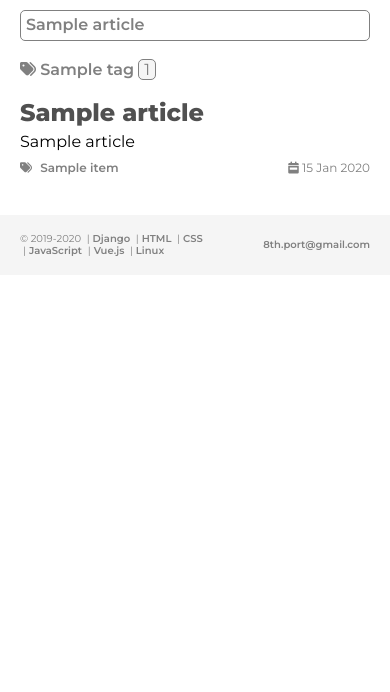
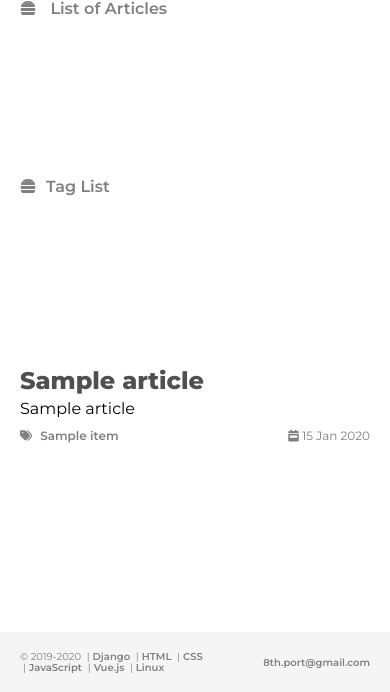
Before and after one commit to mebius01/anzim, a Django app: template templates/blog/blog.html in a window 390 px wide. Shown: the part 152-844 px from the top of the page. Run offline with Django 3.2, Linux system fonts and the light colour scheme; the template is opened without the code that fills it: most values are stand-ins (such as "Sample title", 1, 10 or a date in 2020); some libraries are stand-ins or nearby versions; some web fonts are replaced.

Commit message:
add toggle..

```diff
--- a/static/css/base.css
+++ b/static/css/base.css
@@ -63,7 +63,7 @@
     display: grid;
     grid-template-areas: "aside-left" "aside-right" "article";
     padding: 0 20px;
-    /* min-height: calc(100vh - 175px); */
+    min-height: calc(100vh - 212px);
 }
 
 /* .header {
@@ -152,10 +152,18 @@
     grid-area: aside-left;
     padding: 10px 0;
 }
-.link-block, .tags-title {
+.link-block, .tags {
     margin-top: 10px;
     margin-bottom: 10px;
     color: gray;
+}
+.tags__link{
+    padding: 5px;
+    color: gray;
+}
+.date{
+    color: #808080;
+    float: right;
 }
 .link-block {
     display: block;
@@ -183,14 +191,7 @@
     align-items: center;
     font-size: 12px;
 }
-.tag {
-    margin: 5px;
-    color: gray;
-}
-.date{
-    color: #808080;
-    float: right;
-}
+
 .pagination {
     justify-self: center;
     grid-area: paginator;
@@ -321,6 +322,9 @@
     .search input{
         width: calc(100vw - 62px);
     }
+    .toggle-btn--none {
+        display: none;
+    }
     pre{
         width: calc(100vw - 45vw);
     }
@@ -335,6 +339,9 @@
     }
     .search input{
         width: calc(100vw - 62px);
+    }
+    .toggle-btn--none {
+        display: none;
     }
     pre{
         width: calc(100vw - 50vw);
@@ -354,6 +361,12 @@
     .article {
         padding: 10px 0;
     }
+    .toggle-btn--none {
+        display: block;
+    }
+    .aside-left--toggle-on, .aside-right--toggle-on {
+        display: none;
+    }
     .aside-right {
         padding: 10px 20px;
     }
@@ -371,6 +384,12 @@
     }
     .search input{
         width: calc(100vw - 52px);
+    }
+    .toggle-btn--none {
+        display: block;
+    }
+    .aside-left--toggle-on, .aside-right--toggle-on {
+        display: none;
     }
     .aside-left {
         padding: 0;
@@ -397,6 +416,12 @@
     .search input{
         width: calc(100vw - 52px);
     }
+    .toggle-btn--none {
+        display: block;
+    }
+    .aside-left--toggle-on, .aside-right--toggle-on {
+        display: none;
+    }
     .aside-left {
         padding: 0 20px;
     }
@@ -421,6 +446,12 @@
     }
     .search input{
         width: calc(100vw - 52px);
+    }
+    .toggle-btn--none {
+        display: block;
+    }
+    .aside-left--toggle-on, .aside-right--toggle-on {
+        display: none;
     }
     .aside-left {
         padding: 0 20px;
@@ -457,3 +488,17 @@
     background: hsla(0, 86%, 59%, 0.6);
     color: white;
 }
+
+.toggle {
+    background: none;
+    border: none;
+    padding-bottom: 10px;
+    color: gray;
+    font-size: 16px;
+    font-weight: 600;
+    line-height: 18px;
+    cursor: pointer;
+}
+.toggle .fa-hamburger {
+    margin-right: 10px;
+}
--- a/static/js/main.js
+++ b/static/js/main.js
@@ -27,3 +27,18 @@
     document.body.scrollTop = heightDoc;
     document.documentElement.scrollTop = heightDoc;
 }
+var body = document.getElementById('toggle');
+// var el = document.getElementById('toggle__btn');
+
+function leftToggleOn() {
+    var body = document.getElementById('leftToggleOn');
+    console.log("toggleOn");
+    body.classList.toggle("aside-left--toggle-on");
+    // body.classList.add("aside-left--toggle-off");
+}
+function rightToggleOn() {
+    var body = document.getElementById('rightToggleOn');
+    console.log("toggleOn");
+    body.classList.toggle("aside-right--toggle-on");
+    // body.classList.add("aside-right--toggle-off");
+}
--- a/templates/base.html
+++ b/templates/base.html
@@ -29,7 +29,7 @@
                 <ul class="nav__list search">
                     <li class="nav__item">
                         <form class="search__form" role="search" action="{% url 'blog:blog_list' %}">
-                            <input class="search__input"ype="text" placeholder="Search" name="q">
+                            <input class="search__input" type="text" placeholder="Search" name="q">
                         </form>
                     </li>
                 </ul>
--- a/templates/blog/article-list.html
+++ b/templates/blog/article-list.html
@@ -1,18 +1,15 @@
 <article class="aricle">
-    <h2 class="article__title title-h2">
-        <a href="{% url 'blog:article_detail' article.slug %}">{{article.title}}</a>
-    </h2>
-    <div class="article__body">
-        {{article.article|truncatewords_html:28|safe}}
-    </div>
+    <h2 class="article__title title-h2"><a href="{% url 'blog:article_detail' article.slug %}">{{article.title}}</a></h2>
+    <div class="article__body">{{article.article|truncatewords_html:28|safe}}</div>
     <div class="article__footer">
-        <div class="tags-title"><i class="fas fa-tags"></i>
+        <div class="tags"><i class="fas fa-tags"></i>
             {% for item in article.tags.get_queryset %}
-                <a class="tag" href="{% url 'blog:tag_detail' item.slug %}">{{item.name}}</a>
+                <a class="tags__link" href="{% url 'blog:tag_detail' item.slug %}">{{item.name}}</a>
             {% endfor %}
         </div>
         <div class="date">
-            <i class="fas fa-calendar-week"></i> {{article.updated|date:"d M Y"}}
+            <i class="fas fa-calendar-week"></i>
+            {{article.updated|date:"d M Y"}}
         </div>
     </div>
 </article>
--- a/templates/blog/aside_left.html
+++ b/templates/blog/aside_left.html
@@ -1,5 +1,10 @@
-<div class="aside-left">
-    {% for article in title_list %}
-        <a class="link-block" href="/{{ article.get_absolute_url }}">{{article.title}}</a>
-    {% endfor %}
-</div>
+<aside class="aside-left">
+    <div class="toggle toggle-btn--none" id="toggle__btn" onclick="leftToggleOn()">
+        <i class="fas fa-hamburger"></i> List of Articles
+    </div>
+    <div class="aside-left--toggle-on" id="leftToggleOn">
+        {% for article in title_list %}
+            <a class="link-block" href="/{{ article.get_absolute_url }}">{{article.title}}</a>
+        {% endfor %}
+    </div>
+</aside>
--- a/templates/blog/aside_right.html
+++ b/templates/blog/aside_right.html
@@ -1,7 +1,13 @@
-<div class="aside-right">
-    {% for tag in tag_list %}
-        <div class="tags-title">
-            <i class="fas fa-tags"></i> <a class="cool_link" href="{% url 'blog:tag_detail' tag.slug %}">{{tag.name}}</a> <span class="num-times">{{ tag.num_times }}</span>
-        </div>
-    {% endfor %}
-</div>
+<aside class="aside-right">
+    <div class="toggle toggle-btn--none" id="toggle__btn" onclick="rightToggleOn()">
+        <i class="fas fa-hamburger"></i>Tag List
+    </div>
+    <div class="aside-right--toggle-on" id="rightToggleOn">
+        {% for tag in tag_list %}
+            <div class="tags"><i class="fas fa-tags"></i>
+                <a class="tags__link cool_link" href="{% url 'blog:tag_detail' tag.slug %}">{{tag.name}}</a>
+                <span class="num-times">{{ tag.num_times }}</span>
+            </div>
+        {% endfor %}
+    </div>
+</aside>
--- a/templates/blog/blog_detail.html
+++ b/templates/blog/blog_detail.html
@@ -12,9 +12,8 @@
 </main>
 <div class="aside-right">
     {% for article in article.tags.similar_objects %}
-    <div class="tags-title">
-        <i class="fab fa-connectdevelop"></i>
-        <a class="cool_link" href="{% url 'blog:article_detail' article.slug %}">{{article.title}}</a>
+    <div class="tags"><i class="fab fa-connectdevelop"></i>
+        <a class="tags__link cool_link" href="{% url 'blog:article_detail' article.slug %}">{{article.title}}</a>
     </div>
     {% endfor %}
 </div>
```
Also changed, not shown: templates/blog/about.html (+4 -5 lines), templates/blog/article.html (+5 -6 lines), templates/blog/portfolio.html (+4 -4 lines).
